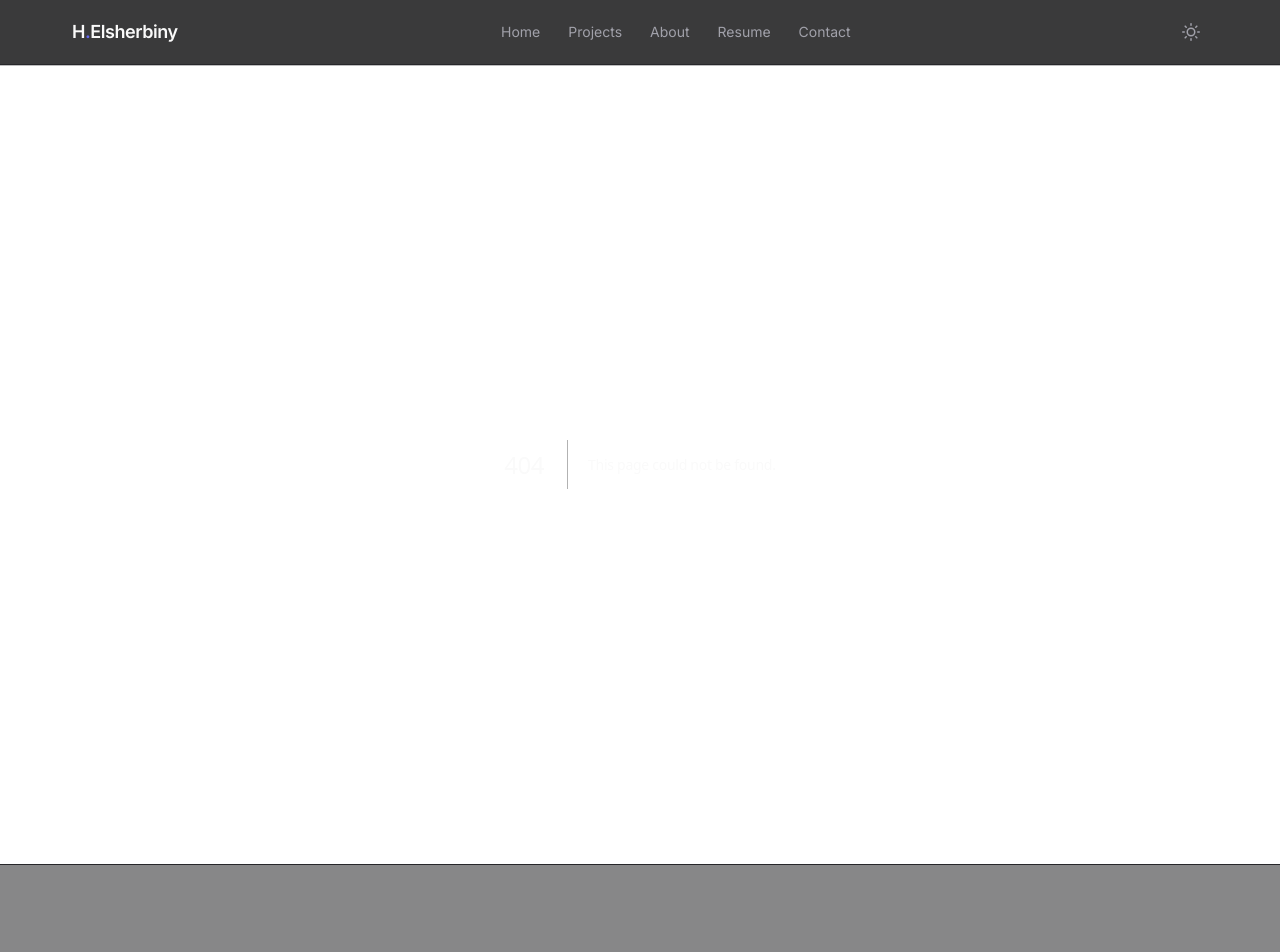
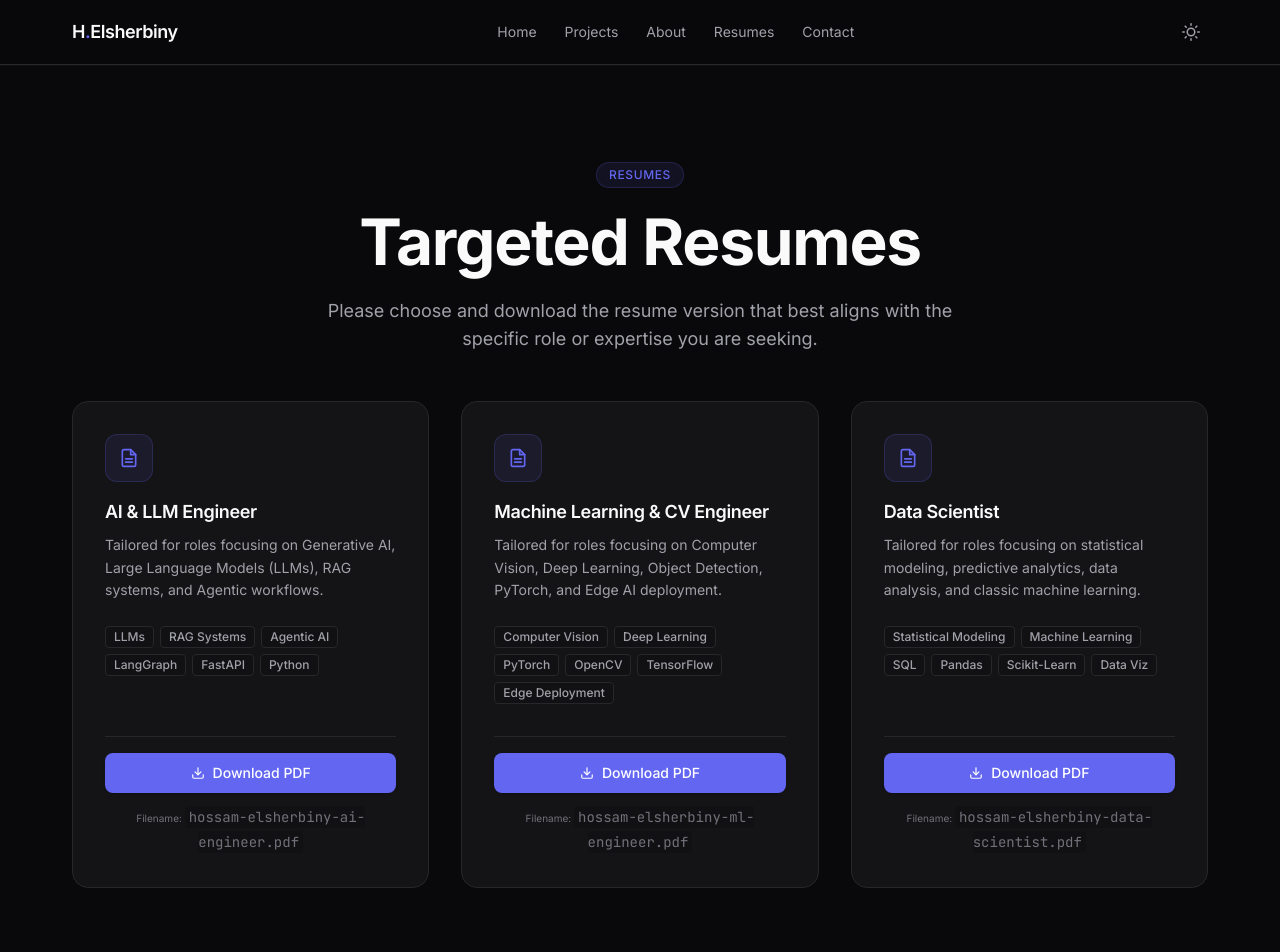
Before and after one commit to H-Elsherbiny/portfolio, a Next.js app: page /resumes in a window 1280 px wide. Before the commit this address had no page. Shown: the top 952 px of the page. Built offline with nearby package versions, Linux system fonts and the light colour scheme.

Commit message:
feat: rename Resume page to Resumes and support downloading targeted resumes based on job title

```diff
--- a/app/about/page.tsx
+++ b/app/about/page.tsx
@@ -71,8 +71,8 @@ export default function AboutPage() {
           </div>
 
           <div className="mt-8">
-            <Button href="/resume" variant="primary">
-              Download Resume
+            <Button href="/resumes" variant="primary">
+              View Resumes
             </Button>
           </div>
         </div>
--- a/app/resume/page.tsx
+++ /dev/null
@@ -1,93 +0,0 @@
-import type { Metadata } from "next";
-import Button from "@/components/ui/Button";
-
-export const metadata: Metadata = {
-  title: "Resume",
-  description:
-    "Download Hossam Elsherbiny's resume — AI Engineer and Data Scientist with expertise in LLMs, GenAI, RAG, Computer Vision, and NLP.",
-};
-
-export default function ResumePage() {
-  return (
-    <div className="section-container section-spacing">
-      <div className="max-w-3xl mx-auto text-center">
-        <span className="inline-block mb-4 px-3 py-1 text-xs font-medium rounded-full bg-accent-muted text-accent border border-accent/20 uppercase tracking-wider">
-          Resume
-        </span>
-
-        <h1 className="text-text-primary">My Resume</h1>
-
-        <p className="text-text-secondary mt-4 text-lg">
-          Download my resume to learn more about my experience, skills, and qualifications.
-        </p>
-
-        {/* Resume placeholder */}
-        <div className="mt-10 glass-card p-12 md:p-16">
-          <div className="flex flex-col items-center gap-6">
-            {/* Document icon */}
-            <div className="w-20 h-20 rounded-2xl bg-accent-muted border border-accent/20 flex items-center justify-center">
-              <svg
-                width="32"
-                height="32"
-                viewBox="0 0 24 24"
-                fill="none"
-                stroke="currentColor"
-                strokeWidth="1.5"
-                strokeLinecap="round"
-                strokeLinejoin="round"
-                className="text-accent"
-              >
-                <path d="M14 2H6a2 2 0 0 0-2 2v16a2 2 0 0 0 2 2h12a2 2 0 0 0 2-2V8z" />
-                <polyline points="14 2 14 8 20 8" />
-                <line x1="16" y1="13" x2="8" y2="13" />
-                <line x1="16" y1="17" x2="8" y2="17" />
-                <polyline points="10 9 9 9 8 9" />
-              </svg>
-            </div>
-
-            <div>
-              <h2 className="text-xl text-text-primary">
-                Hossam Elsherbiny
-              </h2>
-              <p className="text-text-secondary mt-1">
-                AI Engineer & Data Scientist
-              </p>
-            </div>
-
-            {/* Download buttons — placeholder links for now */}
-            <div className="flex flex-wrap gap-4 mt-4">
-              <Button
-                href="/resume.pdf"
-                variant="primary"
-                size="lg"
-              >
-                <svg
-                  width="16"
-                  height="16"
-                  viewBox="0 0 24 24"
-                  fill="none"
-                  stroke="currentColor"
-                  strokeWidth="2"
-                  strokeLinecap="round"
-                  strokeLinejoin="round"
-                >
-                  <path d="M21 15v4a2 2 0 0 1-2 2H5a2 2 0 0 1-2-2v-4" />
-                  <polyline points="7 10 12 15 17 10" />
-                  <line x1="12" y1="15" x2="12" y2="3" />
-                </svg>
-                Download PDF
-              </Button>
-            </div>
-
-            <p className="text-xs text-text-tertiary mt-2">
-              Place your resume PDF file at{" "}
-              <code className="px-1.5 py-0.5 rounded bg-bg-secondary text-accent text-xs">
-                public/resume.pdf
-              </code>
-            </p>
-          </div>
-        </div>
-      </div>
-    </div>
-  );
-}
--- /dev/null
+++ b/app/resumes/page.tsx
@@ -0,0 +1,132 @@
+import type { Metadata } from "next";
+import Button from "@/components/ui/Button";
+import Card from "@/components/ui/Card";
+
+export const metadata: Metadata = {
+  title: "Resumes",
+  description:
+    "Download Hossam Elsherbiny's targeted resumes tailored for AI Engineering, Machine Learning, and Data Science roles.",
+};
+
+const resumesList = [
+  {
+    role: "AI & LLM Engineer",
+    description: "Tailored for roles focusing on Generative AI, Large Language Models (LLMs), RAG systems, and Agentic workflows.",
+    skills: ["LLMs", "RAG Systems", "Agentic AI", "LangGraph", "FastAPI", "Python"],
+    pdfUrl: "/resumes/hossam-elsherbiny-ai-engineer.pdf",
+    filename: "hossam-elsherbiny-ai-engineer.pdf",
+  },
+  {
+    role: "Machine Learning & CV Engineer",
+    description: "Tailored for roles focusing on Computer Vision, Deep Learning, Object Detection, PyTorch, and Edge AI deployment.",
+    skills: ["Computer Vision", "Deep Learning", "PyTorch", "OpenCV", "TensorFlow", "Edge Deployment"],
+    pdfUrl: "/resumes/hossam-elsherbiny-ml-engineer.pdf",
+    filename: "hossam-elsherbiny-ml-engineer.pdf",
+  },
+  {
+    role: "Data Scientist",
+    description: "Tailored for roles focusing on statistical modeling, predictive analytics, data analysis, and classic machine learning.",
+    skills: ["Statistical Modeling", "Machine Learning", "SQL", "Pandas", "Scikit-Learn", "Data Viz"],
+    pdfUrl: "/resumes/hossam-elsherbiny-data-scientist.pdf",
+    filename: "hossam-elsherbiny-data-scientist.pdf",
+  },
+];
+
+export default function ResumesPage() {
+  return (
+    <div className="section-container section-spacing">
+      <div className="max-w-4xl mx-auto text-center mb-12">
+        <span className="inline-block mb-4 px-3 py-1 text-xs font-medium rounded-full bg-accent-muted text-accent border border-accent/20 uppercase tracking-wider">
+          Resumes
+        </span>
+
+        <h1 className="text-text-primary">Targeted Resumes</h1>
+
+        <p className="text-text-secondary mt-4 text-lg max-w-2xl mx-auto">
+          Please choose and download the resume version that best aligns with the specific role or expertise you are seeking.
+        </p>
+      </div>
+
+      <div className="grid grid-cols-1 md:grid-cols-3 gap-8 max-w-6xl mx-auto">
+        {resumesList.map((resume) => (
+          <Card key={resume.role} hover={true} className="flex flex-col h-full justify-between">
+            <div className="space-y-4">
+              {/* Document icon */}
+              <div className="w-12 h-12 rounded-xl bg-accent-muted border border-accent/20 flex items-center justify-center">
+                <svg
+                  width="20"
+                  height="20"
+                  viewBox="0 0 24 24"
+                  fill="none"
+                  stroke="currentColor"
+                  strokeWidth="2"
+                  strokeLinecap="round"
+                  strokeLinejoin="round"
+                  className="text-accent"
+                >
+                  <path d="M14 2H6a2 2 0 0 0-2 2v16a2 2 0 0 0 2 2h12a2 2 0 0 0 2-2V8z" />
+                  <polyline points="14 2 14 8 20 8" />
+                  <line x1="16" y1="13" x2="8" y2="13" />
+                  <line x1="16" y1="17" x2="8" y2="17" />
+                </svg>
+              </div>
+
+              <div>
+                <h3 className="text-lg font-semibold text-text-primary">
+                  {resume.role}
+                </h3>
+                <p className="text-sm text-text-secondary mt-2 leading-relaxed">
+                  {resume.description}
+                </p>
+              </div>
+
+              {/* Skills Tags */}
+              <div className="flex flex-wrap gap-1.5 pt-2">
+                {resume.skills.map((skill) => (
+                  <span
+                    key={skill}
+                    className="inline-flex items-center px-2 py-0.5 rounded text-xs font-medium bg-bg-secondary text-text-secondary border border-border"
+                  >
+                    {skill}
+                  </span>
+                ))}
+              </div>
+            </div>
+
+            <div className="mt-8 pt-4 border-t border-border space-y-3">
+              <Button
+                href={resume.pdfUrl}
+                variant="primary"
+                className="w-full justify-center"
+              >
+                <svg
+                  width="14"
+                  height="14"
+                  viewBox="0 0 24 24"
+                  fill="none"
+                  stroke="currentColor"
+                  strokeWidth="2"
+                  strokeLinecap="round"
+                  strokeLinejoin="round"
+                >
+                  <path d="M21 15v4a2 2 0 0 1-2 2H5a2 2 0 0 1-2-2v-4" />
+                  <polyline points="7 10 12 15 17 10" />
+                  <line x1="12" y1="15" x2="12" y2="3" />
+                </svg>
+                Download PDF
+              </Button>
+              <p className="text-[10px] text-center text-text-tertiary">
+                Filename: <code className="bg-bg-secondary px-1 py-0.5 rounded">{resume.filename}</code>
+              </p>
+            </div>
+          </Card>
+        ))}
+      </div>
+
+      <div className="max-w-xl mx-auto mt-16 text-center text-xs text-text-tertiary bg-bg-secondary/50 p-4 rounded-xl border border-border">
+        💡 Note: Please place your customized PDF files in your project's{" "}
+        <code className="bg-bg-secondary px-1.5 py-0.5 rounded text-accent">public/resumes/</code> folder with the names listed above to make them downloadable.
+      </div>
+    </div>
+  );
+}
--- a/app/sitemap.ts
+++ b/app/sitemap.ts
@@ -27,7 +27,7 @@ export default async function sitemap(): Promise<MetadataRoute.Sitemap> {
       priority: 0.7,
     },
     {
-      url: `${baseUrl}/resume`,
+      url: `${baseUrl}/resumes`,
       lastModified: new Date(),
       changeFrequency: "monthly",
       priority: 0.6,
--- a/components/home/CTASection.tsx
+++ b/components/home/CTASection.tsx
@@ -38,8 +38,8 @@ export default function CTASection() {
                 <path d="m12 5 7 7-7 7" />
               </svg>
             </Button>
-            <Button href="/resume" variant="secondary" size="lg">
-              View Resume
+            <Button href="/resumes" variant="secondary" size="lg">
+              View Resumes
             </Button>
           </div>
         </div>
--- a/components/home/Hero.tsx
+++ b/components/home/Hero.tsx
@@ -52,8 +52,8 @@ export default function Hero() {
               <path d="m12 5 7 7-7 7" />
             </svg>
           </Button>
-          <Button href="/resume" variant="secondary" size="lg">
-            Download Resume
+          <Button href="/resumes" variant="secondary" size="lg">
+            View Resumes
           </Button>
           <Button href="/contact" variant="outline" size="lg">
             Contact Me
--- a/data/site-config.ts
+++ b/data/site-config.ts
@@ -12,7 +12,7 @@ export const siteConfig: SiteConfig = {
     { label: "Home", href: "/" },
     { label: "Projects", href: "/projects" },
     { label: "About", href: "/about" },
-    { label: "Resume", href: "/resume" },
+    { label: "Resumes", href: "/resumes" },
     { label: "Contact", href: "/contact" },
   ],
   socialLinks: [
```
